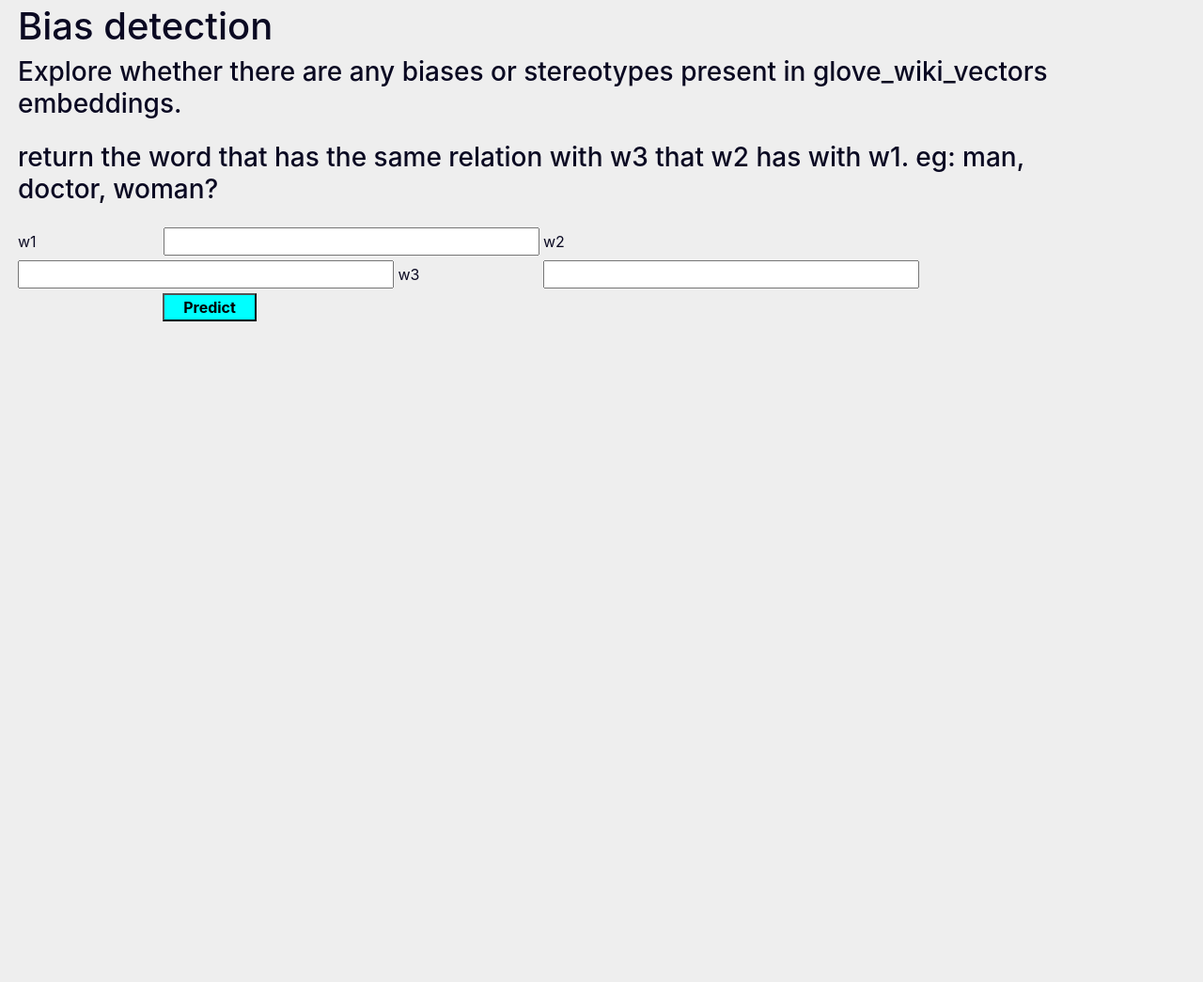
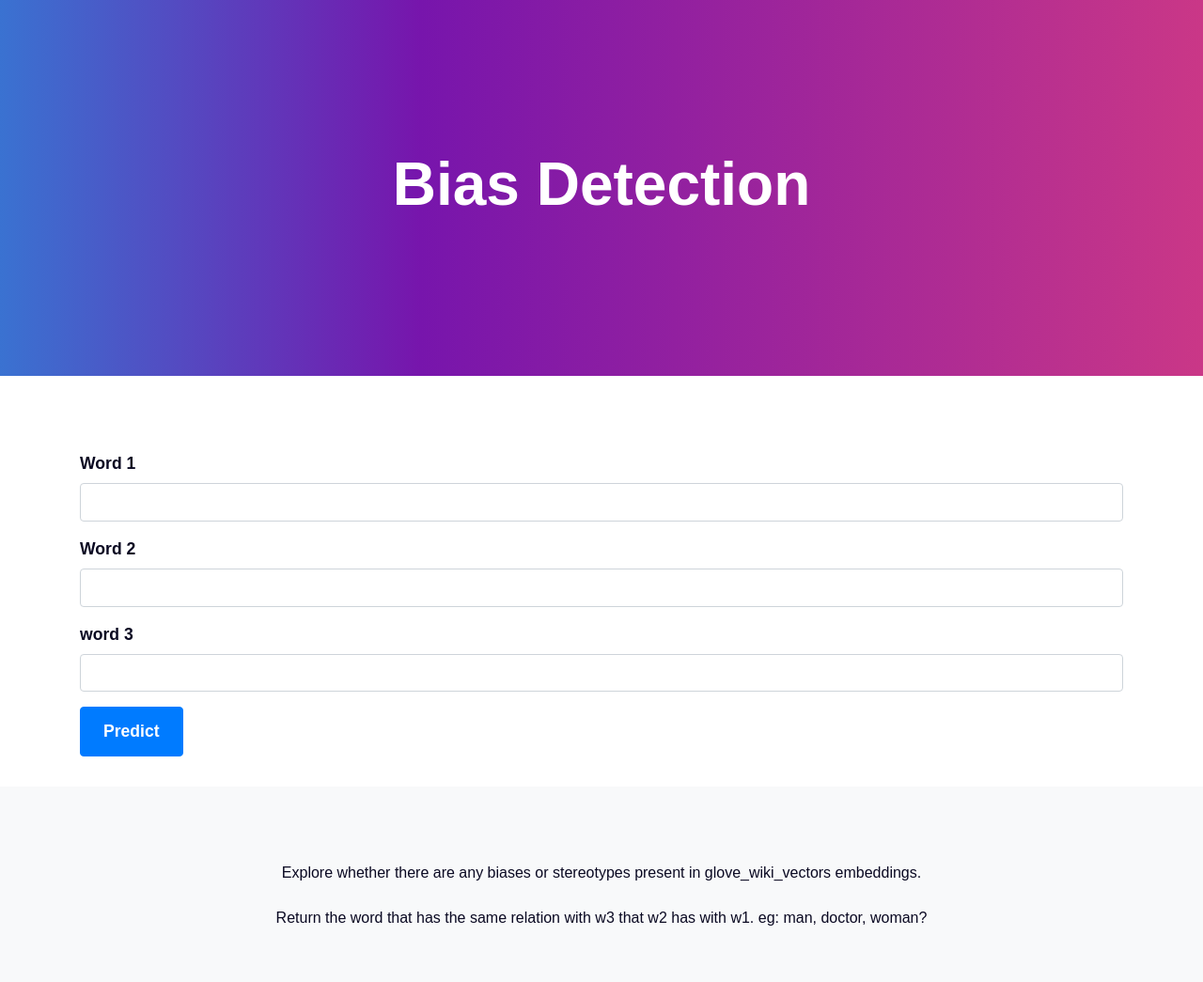
Before and after one commit to nimamot/bias_analysis, a Flask app: page / in a window 1280 px wide. Shown: the whole page at 94% size. Before the commit the page ends 342 px from the top, so only its background shows below. Run offline with Flask 3, Linux system fonts and the light colour scheme; parts of the project's set-up code (start-up, migrations or seed data) failed here and were passed over; some libraries are stand-ins or nearby versions.

Commit message:
changed the frontend

```diff
--- a/app.py
+++ b/app.py
@@ -23,9 +23,9 @@ model = joblib.load('bias.joblib')
 # 5. create a WTForm Class
 class PredictForm(FlaskForm):
     print('predictform')
-    text = StringField("w1")
-    text2 = StringField("w2")
-    text3 = StringField("w3")
+    text = StringField("Word 1")
+    text2 = StringField("Word 2")
+    text3 = StringField("word 3")
 
     submit = SubmitField("Predict")
 
--- a/static/style.css
+++ b/static/style.css
@@ -1,20 +1,52 @@
-
 body {
     background-color: rgb(238, 238, 238);
     color: rgb(10, 9, 34);
+    font-family: Arial, sans-serif;
 }
 
-label {
-    width: 150px;
+.top-section {
+    height: 50vh;
+    background: linear-gradient(90deg, rgba(58,114,209,1) 0%, rgba(119,21,172,1) 35%, rgba(202,55,135,1) 100%);
+    color: white;
+    display: flex;
+    align-items: center;
+    justify-content: center;
 }
 
-input {
-    width: 400px;
+.top-section h1 {
+    font-size: 4rem;
+    font-weight: bold;
 }
 
-#submit {
-    background-color: rgb(0, 255, 255);
-    width: 100px;
-    margin-left: 154px;
+.middle-section {
+    padding: 2rem 0;
+    background-color: white;
+}
+
+.bottom-section {
+    padding: 2rem 0;
+    background-color: #f8f9fa;
+}
+
+.form-group label {
+    font-size: 1.1rem;
     font-weight: bold;
 }
+
+.form-control {
+    font-size: 1.1rem;
+    padding: 0.75rem 1rem;
+}
+
+.btn-primary {
+    background-color: #007bff;
+    border-color: #007bff;
+    padding: 0.75rem 1.5rem;
+    font-size: 1.1rem;
+    font-weight: bold;
+}
+
+.btn-primary:hover {
+    background-color: #0056b3;
+    border-color: #004085;
+}
--- a/templates/home.html
+++ b/templates/home.html
@@ -17,25 +17,47 @@
       href="{{url_for('static', filename='style.css')}}"
     />
 
-    <title>Bias exploration</title>
+    <title>Bias Exploration</title>
   </head>
 
   <body>
-    <div class="container m-1">
-      <h1>Bias detection</h1>
-      <h3 class="mb-4">
-        Explore whether there are any biases or stereotypes present in
-        glove_wiki_vectors embeddings.
-      </h3>
-      <h3 class="mb-4">
-        return the word that has the same relation with w3 that w2 has with w1.
-        eg: man, doctor, woman?
-      </h3>
-      <form method="POST">
-        {# This hidden_tag is a CSRF security feature. #} {{ form.hidden_tag()}}
-        {{ form.text.label }} {{form.text}} {{ form.text2.label }}
-        {{form.text2}} {{ form.text3.label }} {{form.text3}} {{ form.submit() }}
-      </form>
+    <div class="top-section d-flex align-items-center justify-content-center">
+      <h1>Bias Detection</h1>
     </div>
+
+    <div class="middle-section">
+      <div class="container mt-5">
+        <form method="POST">
+          {{ form.hidden_tag() }}
+          <div class="form-group">
+            {{ form.text.label(class="d-block") }} {{
+            form.text(class="form-control mb-3") }}
+          </div>
+          <div class="form-group">
+            {{ form.text2.label(class="d-block") }} {{
+            form.text2(class="form-control mb-3") }}
+          </div>
+          <div class="form-group">
+            {{ form.text3.label(class="d-block") }} {{
+            form.text3(class="form-control mb-3") }}
+          </div>
+          {{ form.submit(class="btn btn-primary") }}
+        </form>
+      </div>
+    </div>
+    <center>
+      <div class="bottom-section">
+        <div class="container mt-5">
+          <p class="mb-4">
+            Explore whether there are any biases or stereotypes present in
+            glove_wiki_vectors embeddings.
+          </p>
+          <p class="mb-4">
+            Return the word that has the same relation with w3 that w2 has with
+            w1. eg: man, doctor, woman?
+          </p>
+        </div>
+      </div>
+    </center>
   </body>
 </html>
```
Also changed, not shown: templates/prediction.html (+10 -1 lines).
